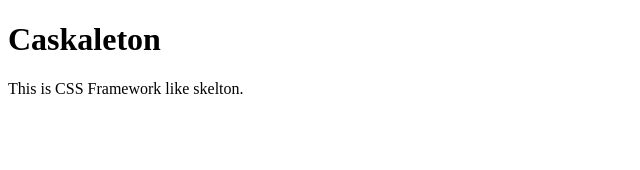
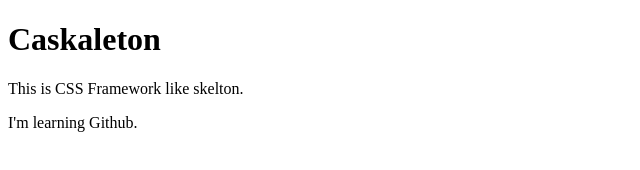
Before and after one commit to MirukaJP/caskalton, a plain HTML site: page index.html in a window 1280 px wide. Shown: the whole page, without its empty margins (0-640 px from the left). Drawn offline with Linux system fonts and the light colour scheme.

Commit message:
Test Commit

```diff
--- a/index.html
+++ b/index.html
@@ -8,6 +8,7 @@
     <div class="contents">
         <h1>Caskaleton</h1>
         <p class="desc">This is CSS Framework like skelton.</p>
+        <p>I'm learning Github.</p>
     </div>
 </body>
 </html>
```
